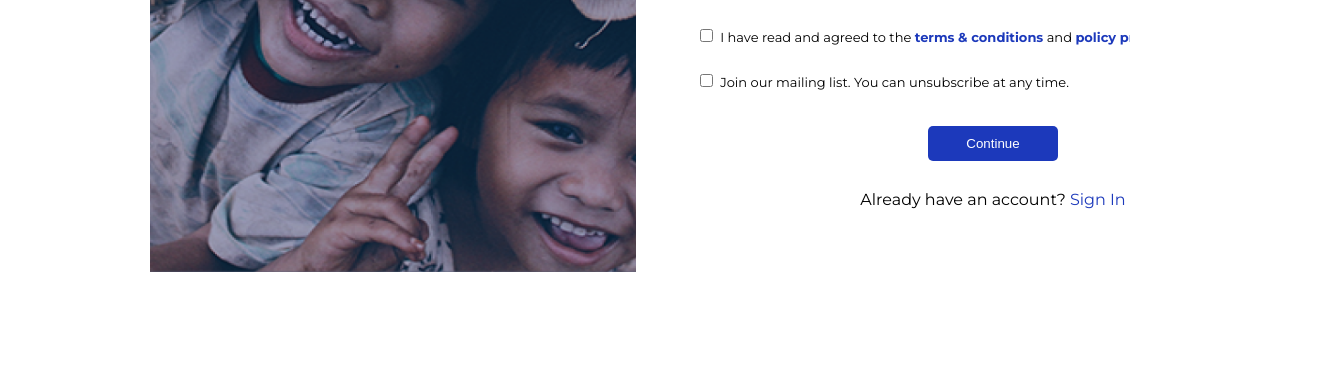
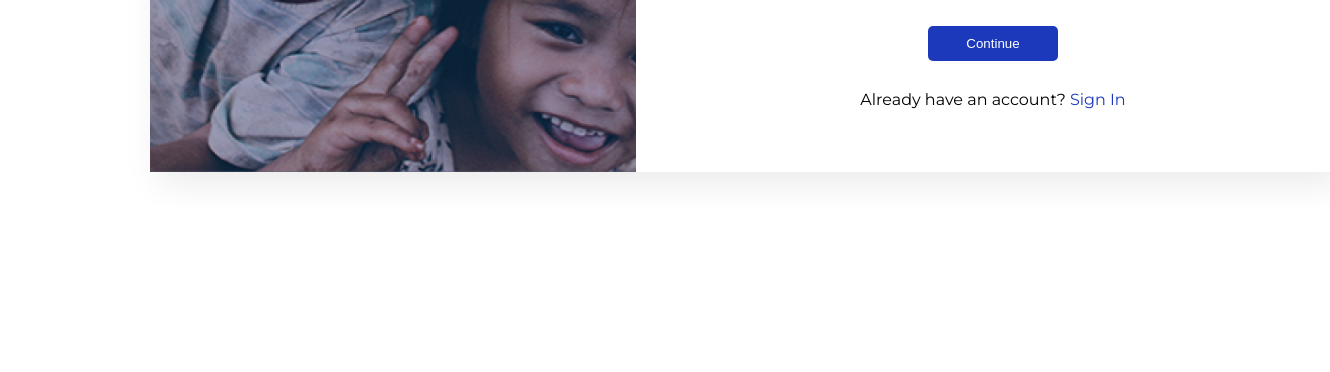
Before and after one commit to WillNdaji/willGives, a plain HTML site: page signuppage.html in a window 1280 px wide. Shown: the part 594-966 px from the top of the page, 1330 px wide, since content can reach past the window. After the commit the page ends 800 px from the top, so only its background shows below. Drawn offline with Linux system fonts and the light colour scheme.

Commit message:
Update signuppage.css

```diff
--- a/signuppage.css
+++ b/signuppage.css
@@ -1,11 +1,9 @@
-html{
-    overflow-x:hidden;
-}
+
 
 body{
      overflow-x:hidden;
     padding: 0;
-    margin: 100px 150px;
+    margin: 0 150px;
     box-sizing: border-box;
     font-family: "Montserrat", sans-serif;
 
@@ -350,6 +348,10 @@ span{
     html{
          overflow-x:hidden;
     }
+
+    .logo{
+    width: 150px;
+}
     body {
         margin: 20px;
         overflow-x: hidden;
```
